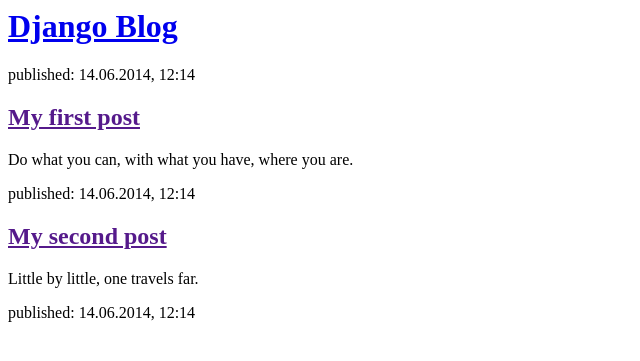
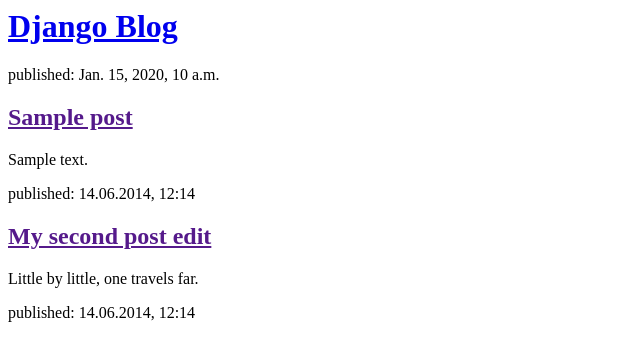
Before and after one commit to TomAuditore98/my-first-blog, a Django app: template mysite/blog/templates/blog/post_list.html in a window 1280 px wide. Shown: the top 361 px of the page, without its empty margins (0-640 px from the left). Run offline with Django 3.2, Linux system fonts and the light colour scheme; the template is opened without the code that fills it: values that come from a table or form of the project are taken from there, others are empty; tables that the repository leaves empty hold one stand-in row (values such as "Sample post").

Commit message:
Modified templates to display posts from database

```diff
--- a/mysite/blog/templates/blog/post_list.html
+++ b/mysite/blog/templates/blog/post_list.html
@@ -6,16 +6,16 @@
         <div>
             <h1><a href="/">Django Blog</a></h1>
         </div>
-
+        {% for post in posts %}
+          <div>
+            <p> published: {{post.published_date}} </p>
+            <h2><a href="">{{post.title}}</a></h2>
+            <p>{{post.text|linebreaksbr}}</p>
+        </div>
+        {% endfor %}
         <div>
             <p>published: 14.06.2014, 12:14</p>
-            <h2><a href="">My first post</a></h2>
-            <p>Do what you can, with what you have, where you are.</p>
-        </div>
-
-        <div>
-            <p>published: 14.06.2014, 12:14</p>
-            <h2><a href="">My second post</a></h2>
+            <h2><a href="">My second post edit</a></h2>
             <p>Little by little, one travels far.</p>
         </div>
         <p>published: 14.06.2014, 12:14</p>
--- a/mysite/blog/views.py
+++ b/mysite/blog/views.py
@@ -1,6 +1,8 @@
 from django.shortcuts import render
-
+from django.utils import timezone
+from .models import Post
 # Create your views here.
 
 def post_list(request):
-    return render(request, "blog/post_list.html", {} )
+    posts = Post.objects.filter(published_date__lte = timezone.now()).order_by("published_date")
+    return render(request, "blog/post_list.html", {"posts" : posts} )
```
